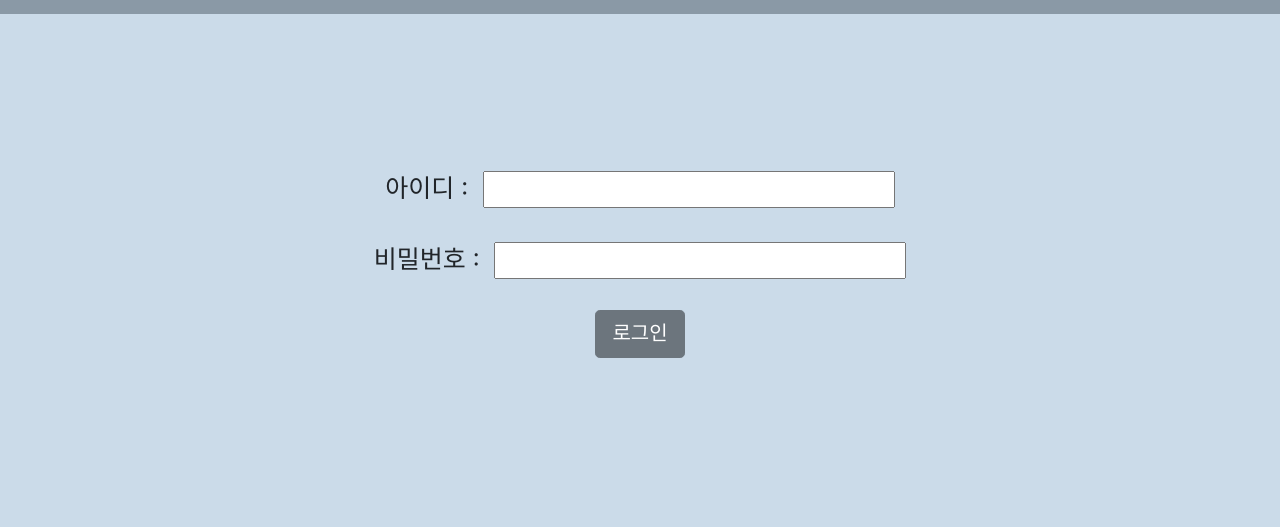
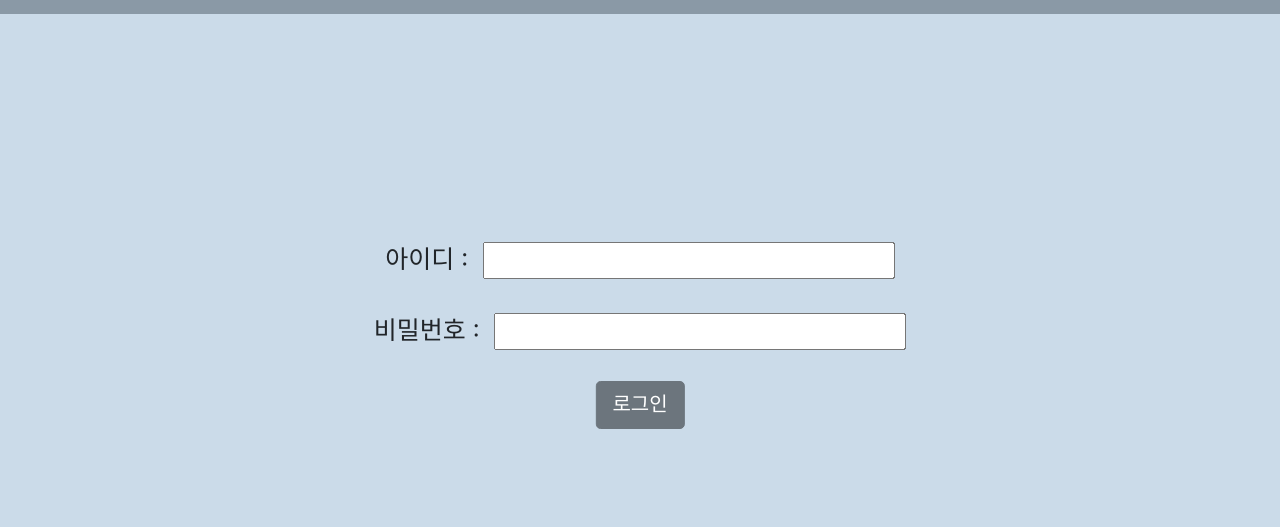
Before and after one commit to rotec-engineering/IntegratedFactoryManagement-KBT, a React app in the folder frontend/: page / in a window 1280 px wide. Shown: the part 66-593 px from the top of the page. Built offline with nearby package versions, Linux system fonts and the light colour scheme.

Commit message:
login css 변경

```diff
--- a/frontend/src/CSS/Login.css
+++ b/frontend/src/CSS/Login.css
@@ -1,5 +1,8 @@
 .login {
   text-align: center;
-  padding-top: 12%;
   font-size: 25px;
+  position: absolute;
+  top: 50%;
+  left: 50%;
+  transform: translate(-50%, -50%);
 }
--- a/frontend/src/component/Login.js
+++ b/frontend/src/component/Login.js
@@ -1,5 +1,5 @@
 import React, { useState } from 'react';
-import { Container, Col, Button } from 'reactstrap';
+import { Button } from 'reactstrap';
 import 'bootstrap/dist/css/bootstrap.min.css';
 import '../CSS/Login.css'
 
@@ -63,19 +63,19 @@ function Login({ checkingInRoot }) {
   };
 
   return (
-    <Container className="login">
-        <Col>
+    <div className="login">
+        <div>
           아이디 : &nbsp;
             <input name="id" type="text" onChange={handleChange} onKeyPress={onKeyPress}></input>
-        </Col>
+        </div>
         <br/>
-        <Col>
+        <div>
           비밀번호 : &nbsp;
             <input name="password" type="password" onChange={handleChange} onKeyPress={onKeyPress}></input>
-        </Col>
+        </div>
         <br/>
-        <Col><Button className="btn btn-lg loginBtn" color="secondary" onClick={onClickLoginButton}>로그인</Button></Col>
-    </Container>
+        <div><Button className="btn btn-lg loginBtn" color="secondary" onClick={onClickLoginButton}>로그인</Button></div>
+    </div>
   )
 }
 
```
